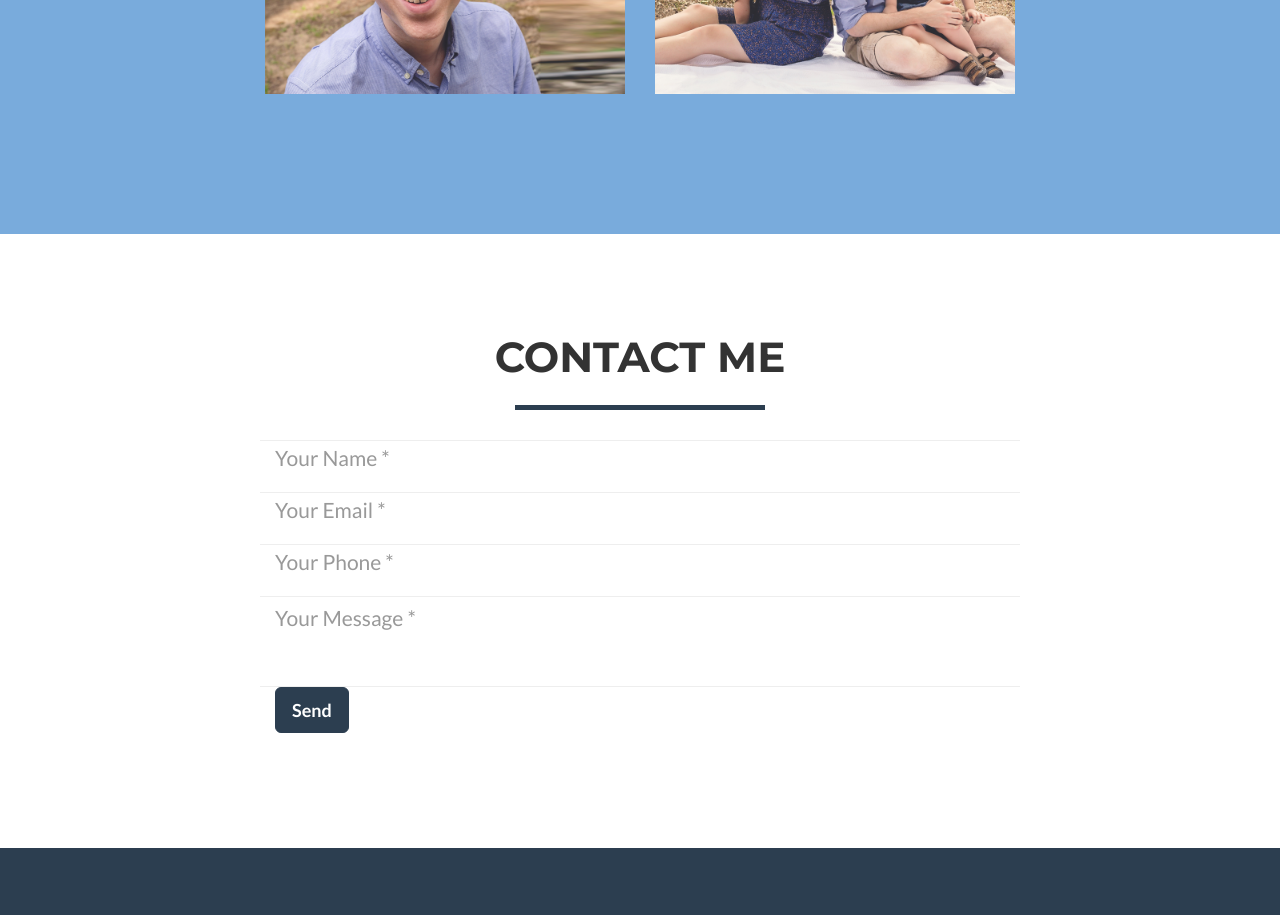
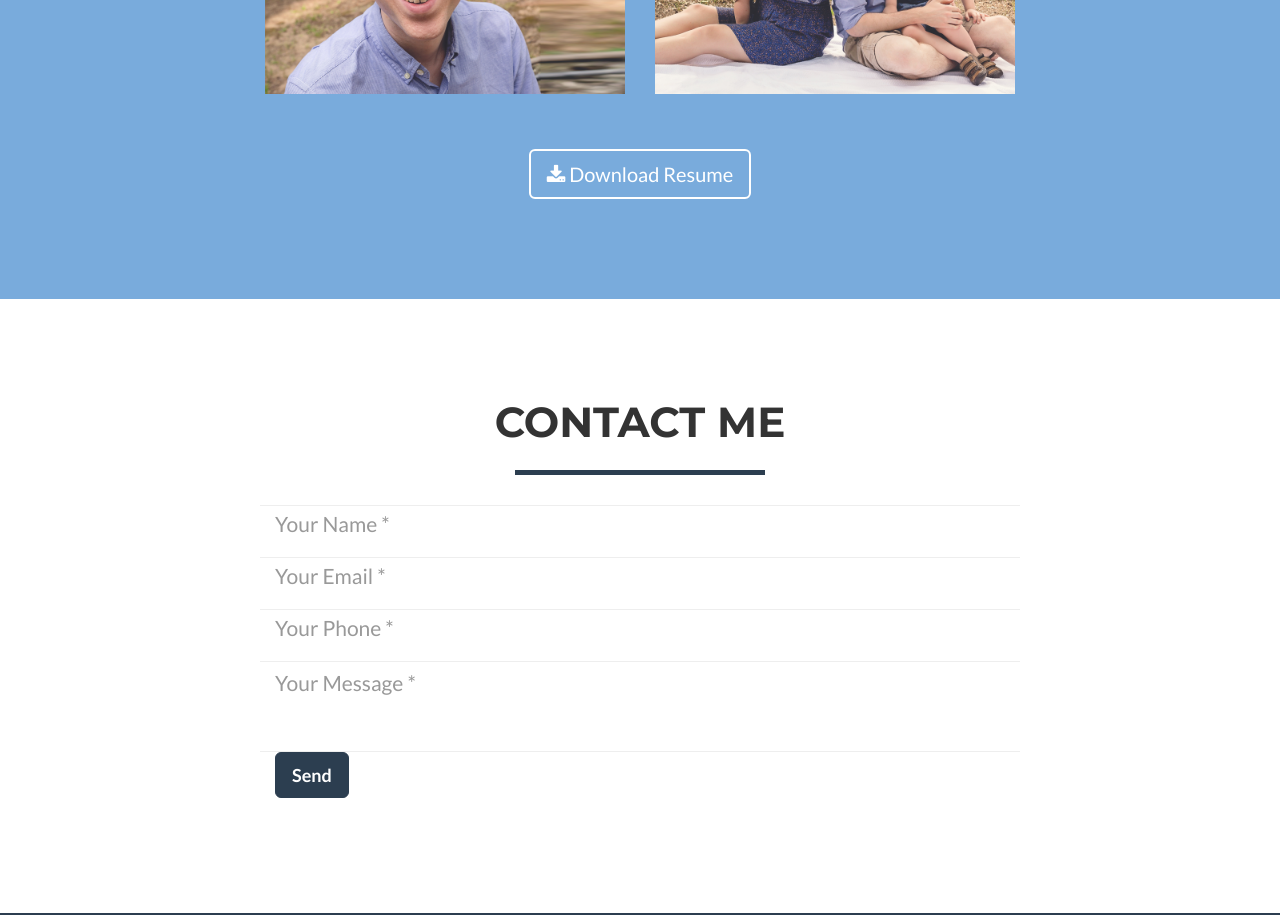
Before and after one commit to ryan-ohern/ryan-ohern.github.io, a website: page index.html in a window 1280 px wide. Shown: the part 2840-3755 px from the top of the page. Drawn offline with nearby package versions, Linux system fonts and the light colour scheme.

Commit message:
added resume link

```diff
--- a/index.html
+++ b/index.html
@@ -301,12 +301,6 @@
                 <div class="col-lg-4">
                     <p>My time as a pastor and technical director provided extensive experience in leadership, team building and management, as well as graphic design, marketing/promotion and audio/video production. The ability to help people feel heard and valued allows me to provide excellent service to clients and to excel in collaborative problem solving with colleagues.</p>
                 </div>
-                <!--Download Button-->
-                <!-- <div class="col-lg-8 col-lg-offset-2 text-center">
-                    <a href="#" class="btn btn-lg btn-outline">
-                        <i class="fa fa-download"></i> Download Theme
-                    </a>
-                </div> -->
             </div><br>
             <!--Photos-->
             <div class="row">
@@ -317,6 +311,12 @@
                     <img src="img/portfolio/about-me-family.png" class="img-responsive img-centered" alt="" id="about-me-family">
                 </div>
             </div>
+            <!--Download Resume Button-->
+                <div class="col-lg-8 col-lg-offset-2 text-center">
+                    <a href="https://drive.google.com/open?id=0BxlxZYfYlo8cNDVZNkF0N2NTdHM" class="btn btn-lg btn-outline">
+                        <i class="fa fa-download"></i> Download Resume
+                    </a>
+                </div>
         </div>
     </section>
 
```
